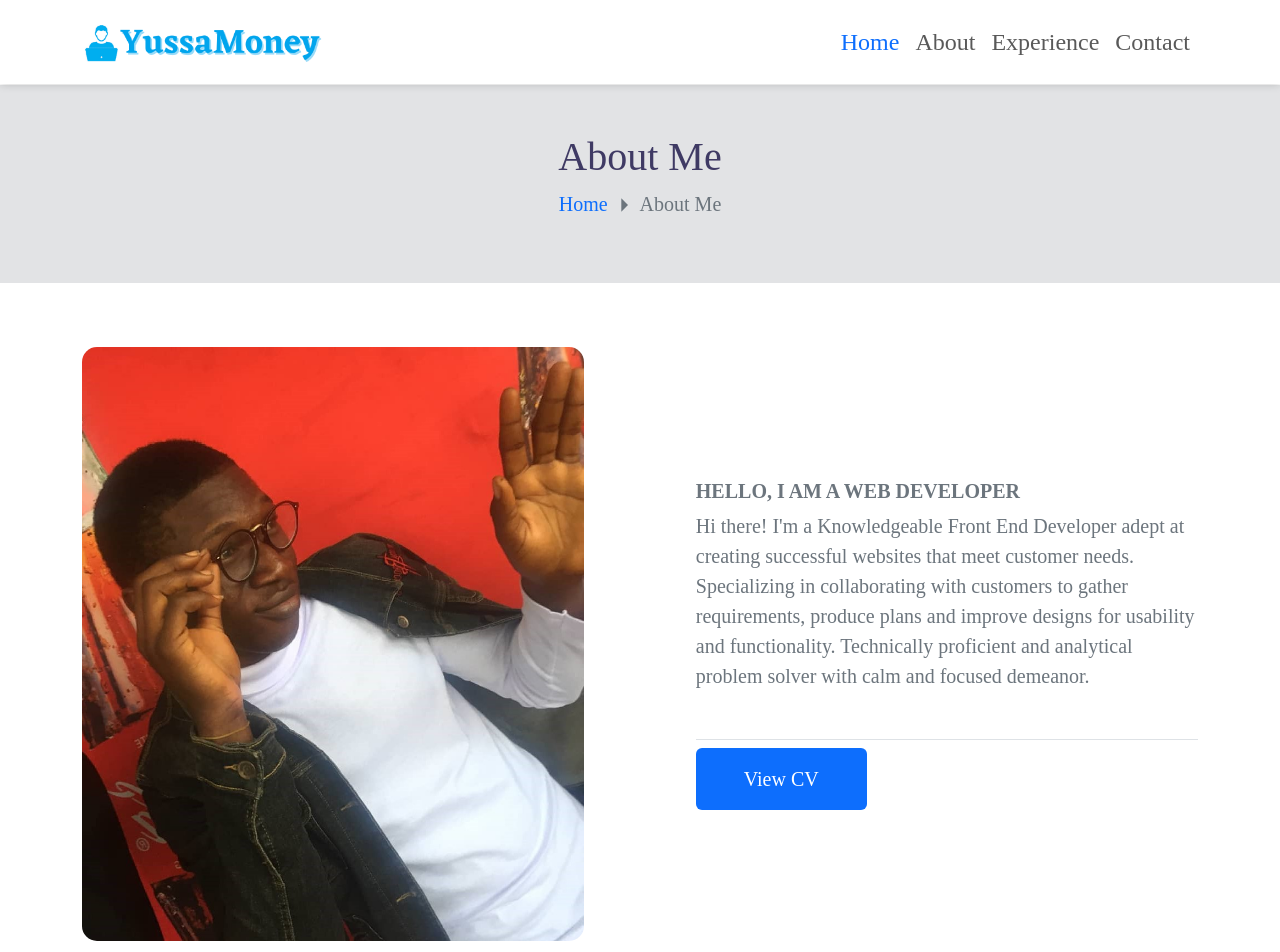
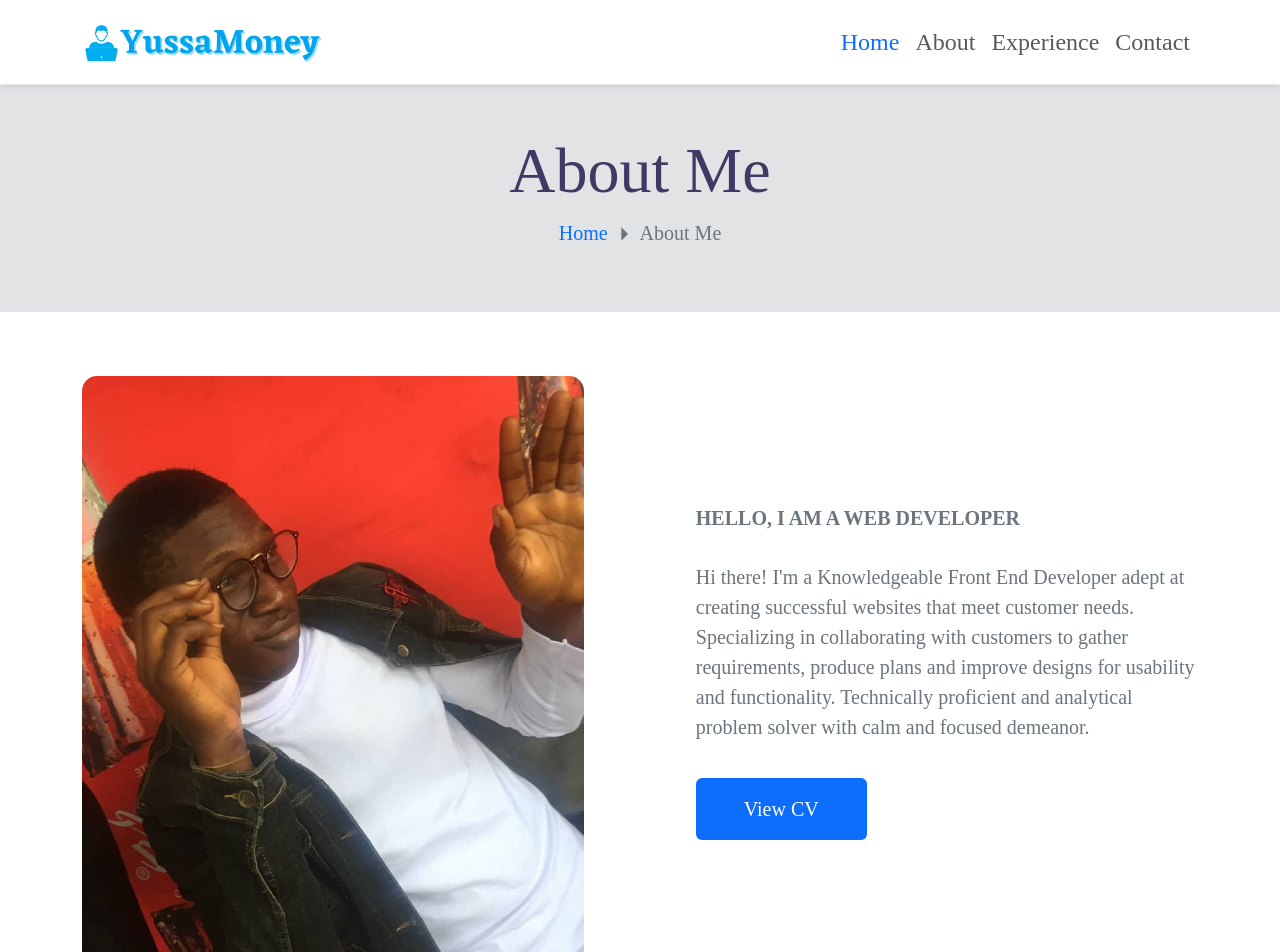
Before and after one commit to YussaMoney/Yussa-Portfolio, a React (Create React App) app: page /about in a window 1280 px wide. Shown: the top 952 px of the page. Built offline with nearby package versions, Linux system fonts and the light colour scheme.

Commit message:
Modified: About component content; - Restyled thefirst two section

```diff
--- a/src/About.js
+++ b/src/About.js
@@ -9,7 +9,7 @@ export default function About() {
         <div className="container py-5">
           <h1 className="heading">About Me</h1>
           <div className="d-flex justify-content-center">
-            <a className="nav-link active text-primary fs-5" href="/">
+            <a className="text-decoration-none active text-primary fs-5" href="/">
               Home
             </a>
             <ArrowRightIcon className="text-secondary fs-2"/>
@@ -26,7 +26,7 @@ export default function About() {
             <h5 className="text-secondary">
               <strong>HELLO, I AM A WEB DEVELOPER</strong>
             </h5>
-            <h5 className="text-secondary pb-5 lh-base border-bottom">
+            <h5 className="text-secondary py-4 lh-base">
               Hi there! I'm a Knowledgeable Front End Developer adept at
               creating successful websites that meet customer needs.
               Specializing in collaborating with customers to gather
@@ -35,7 +35,7 @@ export default function About() {
               solver with calm and focused demeanor.
             </h5>
 
-            <button className="py-3 px-5 btn btn-primary border-0 fs-5">
+            <button className="py-3 px-5 mt-1 btn btn-primary border-0 fs-5">
               View CV
             </button>
           </div>
--- a/src/index.css
+++ b/src/index.css
@@ -45,3 +45,7 @@ h1, h2 {
 .profile {
   justify-content: space-between;
 }
+
+.heading {
+  font-size: 4rem;
+}
```
